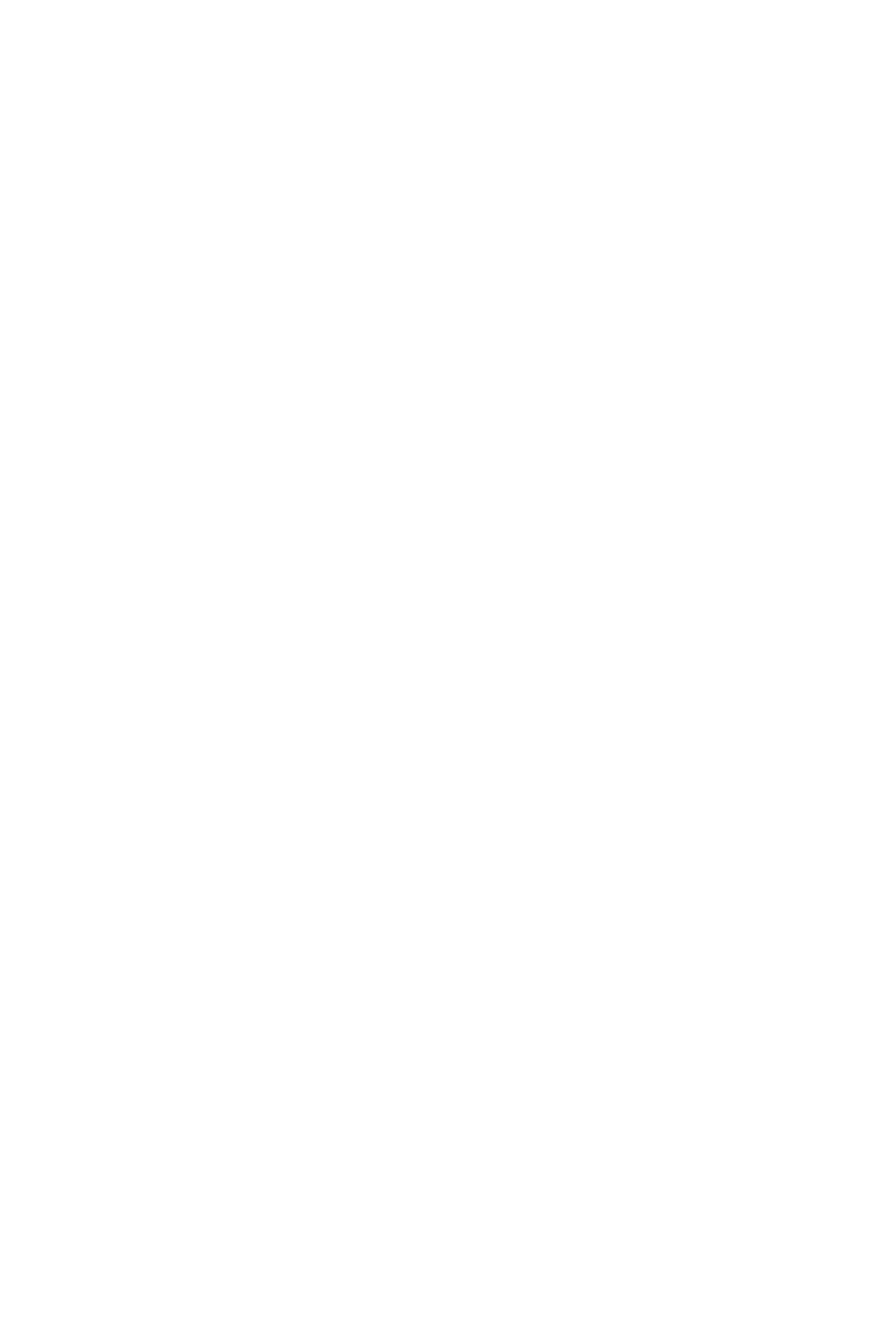
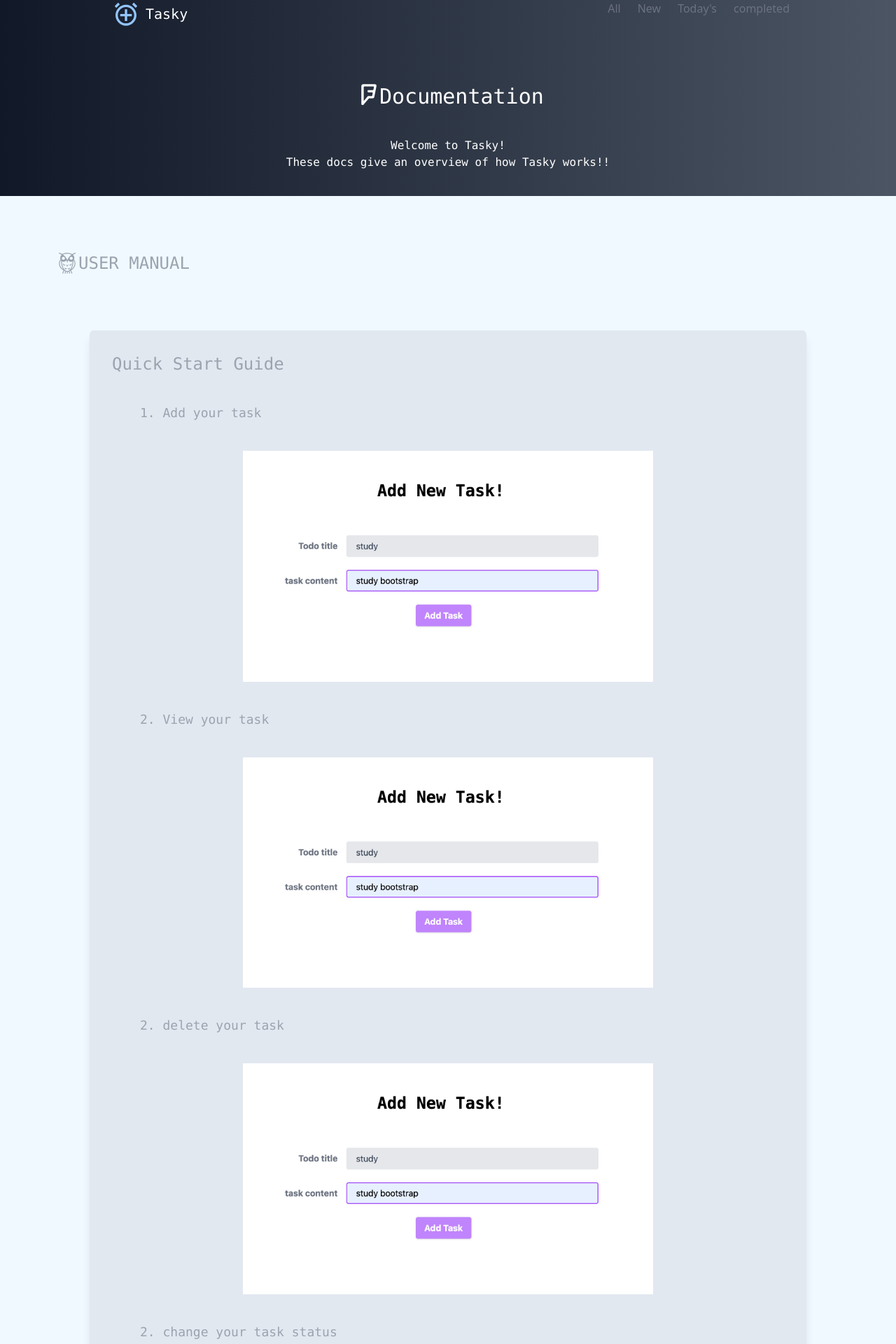
Before and after one commit to hibik17/todo-typescript-rails-, a React (Create React App) app in the folder front/: page /document in a window 1280 px wide. Shown: the part 40-1960 px from the top of the page at 70% size. Before the commit the page ends 800 px from the top, so only its background shows below. Built offline with nearby package versions, Linux system fonts and the light colour scheme.

Commit message:
document page done

```diff
--- /dev/null
+++ b/front/src/components/Molecules/DocumentHeaderDown.tsx
@@ -0,0 +1,17 @@
+import React from "react";
+import { FaFoursquare } from "react-icons/fa";
+
+export const DocumentHeaderDown = () => {
+  return (
+    <div className="w-full h-full text-center animate-in slide-in-from-bottom duration-400 ">
+      <div className="font-mono text-3xl mb-10 flex pl-[40%]">
+        <FaFoursquare />
+        Documentation
+      </div>
+      <div className="text-white font-mono">
+        Welcome to Tasky!
+        <br /> These docs give an overview of how Tasky works!!
+      </div>
+    </div>
+  );
+};
--- /dev/null
+++ b/front/src/components/Molecules/DocumentHeaderTop.tsx
@@ -0,0 +1,56 @@
+import React from "react";
+import { BiAlarmAdd } from "react-icons/bi";
+import { useNavigate } from "react-router-dom";
+
+export const DocumentHeaderTop = () => {
+  const navigate = useNavigate();
+  return (
+    <div className="w-full h-[50%] px-40 py-10 flex">
+      <div>
+        <button
+          className="flex items-center flex-shrink-0 text-white mr-6"
+          onClick={() => navigate("/todos")}
+        >
+          <BiAlarmAdd className="w-10 h-10 text-blue-300" />
+          <span className="font-mono text-xl pl-2">Tasky</span>
+        </button>
+      </div>
+      <div className="pl-[60%]">
+        <ul className="flex">
+          <li className="mr-6">
+            <button
+              className="text-gray-500 hover:text-white"
+              onClick={() => navigate("/todos")}
+            >
+              All
+            </button>
+          </li>
+          <li className="mr-6">
+            <button
+              onClick={() => navigate("/newtodo")}
+              className="text-gray-500 hover:text-white"
+            >
+              New
+            </button>
+          </li>
+          <li className="mr-6">
+            <button
+              onClick={() => navigate("/uncompleted_todo")}
+              className="text-gray-500 hover:text-white"
+            >
+              Today's
+            </button>
+          </li>
+          <li className="mr-6">
+            <button
+              onClick={() => navigate("/completed_todo")}
+              className="text-gray-500 hover:text-white"
+            >
+              completed
+            </button>
+          </li>
+        </ul>
+      </div>
+    </div>
+  );
+};
--- a/front/src/components/Molecules/TodoCard.tsx
+++ b/front/src/components/Molecules/TodoCard.tsx
@@ -17,9 +17,16 @@ export const TodoCard: FC<Props> = (props) => {
   return (
     <div className="px-10 my-4 py-6 rounded shadow-xl bg-white  md:w-2/5 md:mx-10 animate-in slide-in-from-bottom bg-gradient-to-r from-rose-100 to-teal-100 hover:scale-110 duration-300">
       <div className="flex">
-        <div className="font-light text-gray-600">
-          {FuncFormatDate(new Date(todo.created_at))}
-        </div>
+        {todo.is_completed === false && (
+          <div className="font-bold text-red-600 statusText">
+            {FuncFormatDate(new Date(todo.created_at))}
+          </div>
+        )}
+        {todo.is_completed === true && (
+          <div className="font-bold text-sky-300 statusText">
+            {FuncFormatDate(new Date(todo.created_at))}
+          </div>
+        )}
         <PopoverButton id={todo.id} is_completed={todo.is_completed} />
       </div>
       <div className="mt-2 truncate">
--- /dev/null
+++ b/front/src/components/Organisms/DocumentContent.tsx
@@ -0,0 +1,68 @@
+import React from "react";
+import { GiOwl } from "react-icons/gi";
+import Addtask from "../Image/Addtask.png";
+
+export const DocumentContent = () => {
+  return (
+    <div className="w-full h-auto ">
+      <div className="container mx-auto">
+        {/* title */}
+        <span className="flex text-center p-20">
+          <GiOwl className="text-gray-400 w-8 h-8" />
+          <span className="text-2xl font-mono text-gray-400"> USER MANUAL</span>
+        </span>
+
+        {/* explanation card */}
+        <div className="w-4/5 mx-auto rounded-md h-full bg-slate-200 shadow-lg p-8">
+          <span className="text-2xl font-mono text-gray-400">
+            Quick Start Guide
+          </span>
+          {/* Add task section */}
+          <div className="m-10">
+            <span className="text-lg font-mono text-gray-400">
+              1. Add your task
+            </span>
+            <img
+              src={Addtask}
+              alt="addtask_image"
+              className="w-2/3 h-auto mx-auto mt-10 hover:scale-125 hover:translate-y-2 hover:duration-500"
+            />
+          </div>
+          {/* view your task */}
+          <div className="m-10">
+            <span className="text-lg font-mono text-gray-400">
+              2. View your task
+            </span>
+            <img
+              src={Addtask}
+              alt="addtask_image"
+              className="w-2/3 h-auto mx-auto mt-10"
+            />
+          </div>
+          {/* delete your task */}
+          <div className="m-10">
+            <span className="text-lg font-mono text-gray-400">
+              2. delete your task
+            </span>
+            <img
+              src={Addtask}
+              alt="addtask_image"
+              className="w-2/3 h-auto mx-auto mt-10"
+            />
+          </div>
+          {/* change your task status */}
+          <div className="m-10">
+            <span className="text-lg font-mono text-gray-400">
+              2. change your task status
+            </span>
+            <img
+              src={Addtask}
+              alt="addtask_image"
+              className="w-2/3 h-auto mx-auto mt-10"
+            />
+          </div>
+        </div>
+      </div>
+    </div>
+  );
+};
--- /dev/null
+++ b/front/src/components/Organisms/DocumentHeader.tsx
@@ -0,0 +1,12 @@
+import React from "react";
+import { DocumentHeaderDown } from "../Molecules/DocumentHeaderDown";
+import { DocumentHeaderTop } from "../Molecules/DocumentHeaderTop";
+
+export const DocumentHeader = () => {
+  return (
+    <div className="w-full h-80 text-white bg-gradient-to-b from-gray-900 to-gray-600 bg-gradient-to-r">
+      <DocumentHeaderTop />
+      <DocumentHeaderDown />
+    </div>
+  );
+};
--- a/front/src/components/Pages/Document.tsx
+++ b/front/src/components/Pages/Document.tsx
@@ -1,10 +1,18 @@
 import React from "react";
+import { DocumentContent } from "../Organisms/DocumentContent";
+
+import { DocumentHeader } from "../Organisms/DocumentHeader";
 
 export const Document = () => {
   return (
     <>
-      this is the document page
-      {/* document contents will be placed here */}
+      <div className="w-full h-full bg-sky-50">
+        <DocumentHeader />
+        <DocumentContent />
+      </div>
+      <div className="w-full h-10 text-center pt-3 bg-sky-50 font-mono ">
+        &copy; Tasky
+      </div>
     </>
   );
 };
```
Also changed, not shown: front/src/components/Image/Addtask.png (added).
